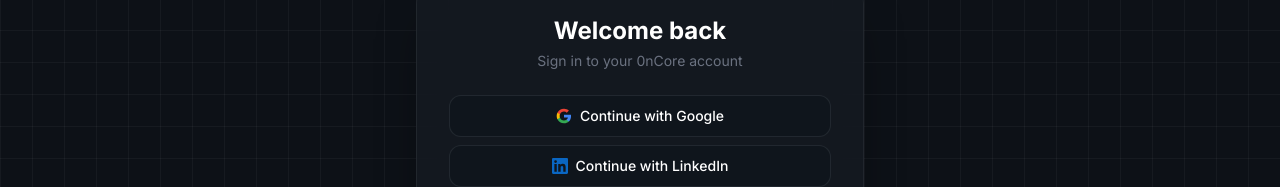
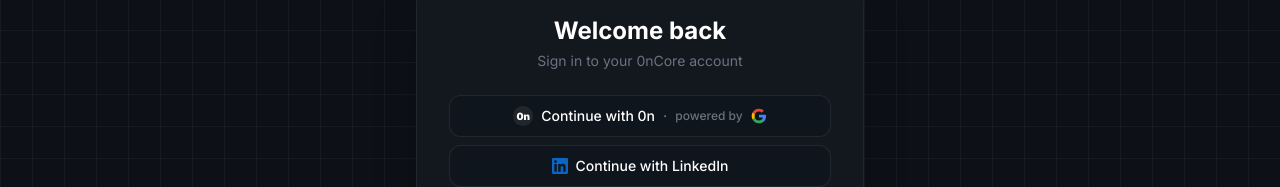
Before and after one commit to Crypto-Goatz/onork-app, a Next.js app: page /login in a window 1280 px wide. Shown: the part 209-396 px from the top of the page. Built offline with nearby package versions, Linux system fonts and the light colour scheme; no server answers.

Commit message:
Unified login CTA: 'Continue with 0n · powered by Google' (0n + Google logos)

```diff
--- a/components/auth/AuthShell.tsx
+++ b/components/auth/AuthShell.tsx
@@ -129,6 +129,22 @@
   disabled?: boolean
 }) {
   const labels = { google: 'Continue with Google', linkedin: 'Continue with LinkedIn', slack: 'Continue with Slack' }
+  if (provider === 'google') {
+    return (
+      <button
+        type="button"
+        onClick={onClick}
+        disabled={disabled}
+        className="flex w-full flex-wrap items-center justify-center gap-x-2 gap-y-1 rounded-lg border border-border/60 bg-bg-primary/30 px-4 py-2.5 text-sm font-medium text-white transition-colors hover:border-accent/50 hover:bg-bg-primary/60 disabled:opacity-50"
+      >
+        <span className="inline-flex h-5 w-5 items-center justify-center rounded-md bg-accent text-[10px] font-black leading-none text-white">0n</span>
+        <span>Continue with 0n</span>
+        <span className="text-text-muted" aria-hidden="true">·</span>
+        <span className="text-xs font-medium text-text-muted">powered by</span>
+        <ProviderIcon provider="google" />
+      </button>
+    )
+  }
   return (
     <button
       type="button"
```
